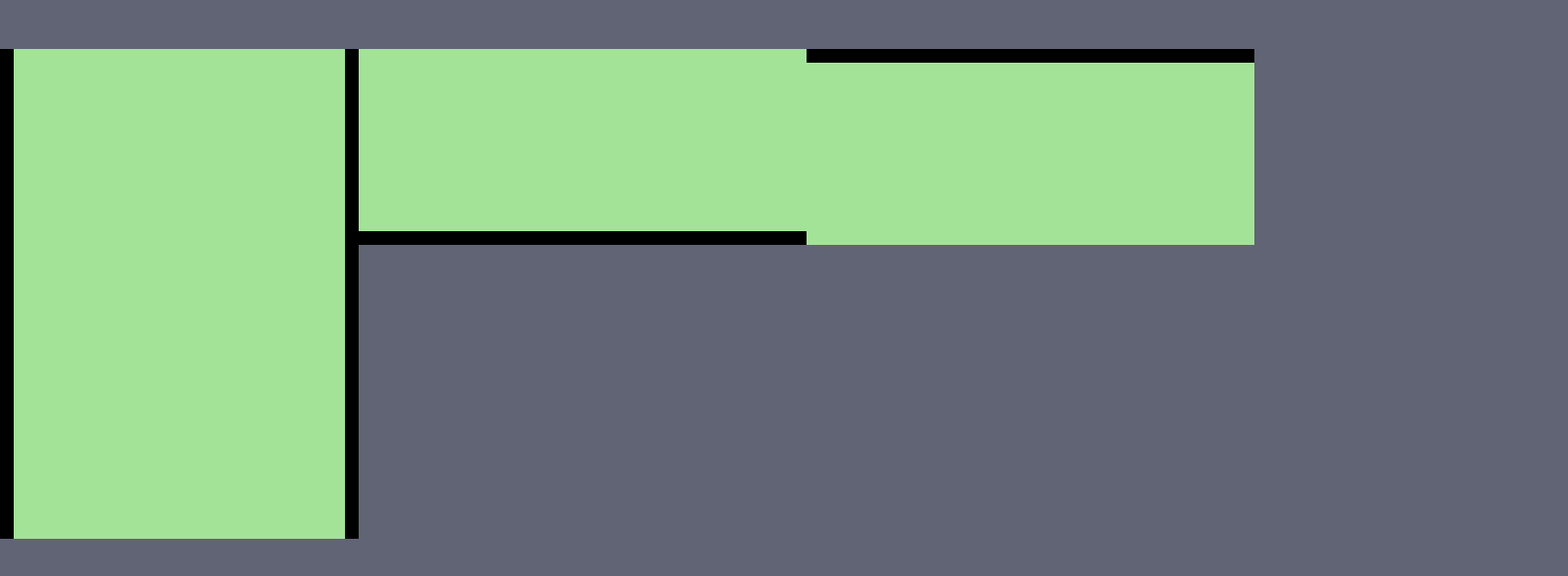
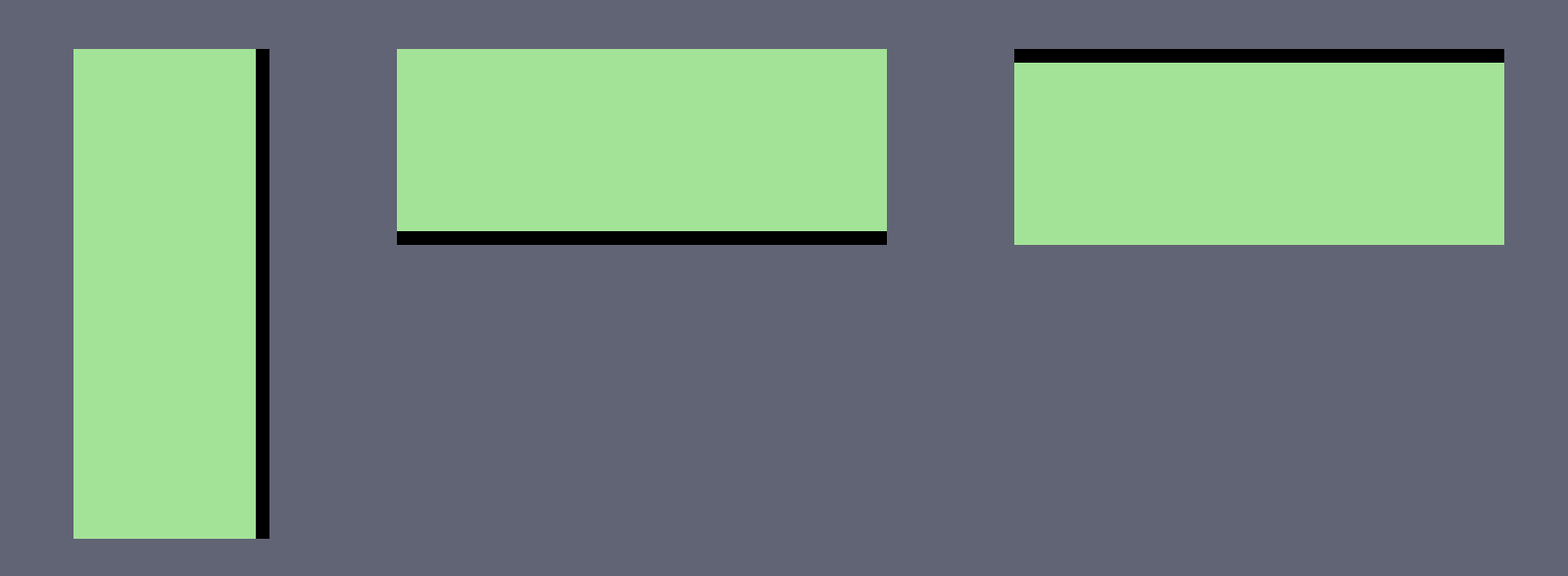
Before and after one commit to McZazz/CustomScrollBar, a plain HTML site: page canned-example.html in a window 1280 px wide. Shown: the whole page at 98% size, 1600 px wide, since content can reach past the window. Drawn offline with Linux system fonts and the light colour scheme.

Commit message:
locked page container width to 1920px so nothing gets smooshed

```diff
--- a/canned-example.html
+++ b/canned-example.html
@@ -8,7 +8,7 @@
 </head>
 <body style="display:flex; flex-direction:column; align-items:center; width:100%; height:100vh; padding-top:50px; background:#616474">
 
-	<div style="width:100%; height:100%; display:flex; justify-content:space-around;">
+	<div style="width:1920px; height:100%; display:flex; justify-content:space-around;">
 		<!-- scroll_cont can be anywhere in the document in relation to the actual scrollbar -->
 
 		<div id="scroll_and_scrolled_left" style="display:flex; width:200px; height:500px; background:#A3E398;">
```
Also changed, not shown: index.html (+1 -1 lines).
